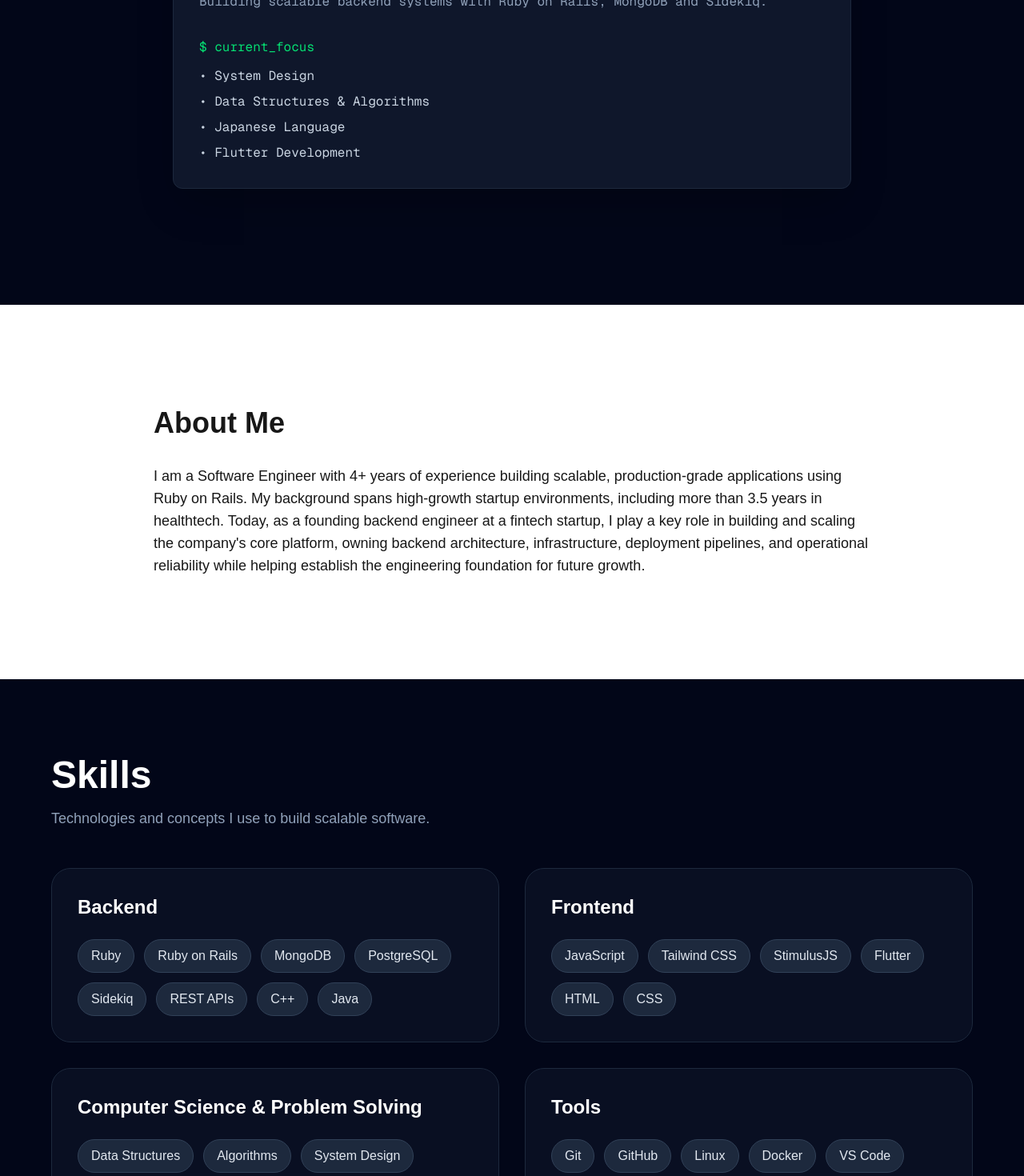
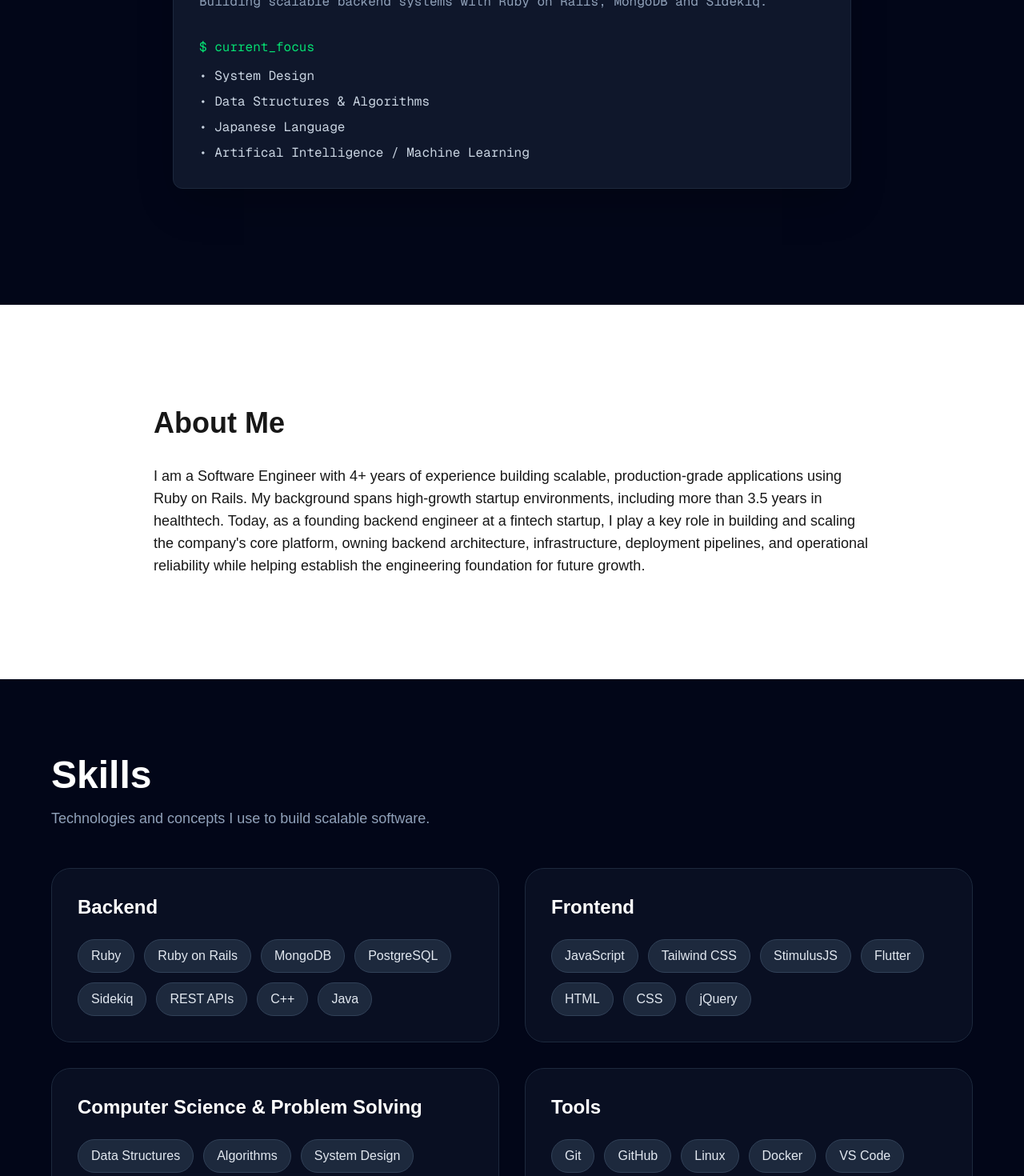
Before and after one commit to tomakazu/rishabh_malhotra_techie, a Next.js app: page / in a window 1280 px wide. Shown: the part 419-1889 px from the top of the page at 80% size. Built offline with nearby package versions, Linux system fonts and the light colour scheme.

Commit message:
Added about me and updated skills

```diff
--- a/components/Hero.tsx
+++ b/components/Hero.tsx
@@ -41,7 +41,7 @@ export default function Hero() {
                 <li>• System Design</li>
                 <li>• Data Structures & Algorithms</li>
                 <li>• Japanese Language</li>
-                <li>• Flutter Development</li>
+                <li>• Artifical Intelligence / Machine Learning</li>
               </ul>
             </div>
           </div>
--- a/components/Skills.tsx
+++ b/components/Skills.tsx
@@ -22,6 +22,7 @@ export default function Skills() {
         "Flutter",
         "HTML",
         "CSS",
+        "jQuery"
       ],
     },
     {
```
